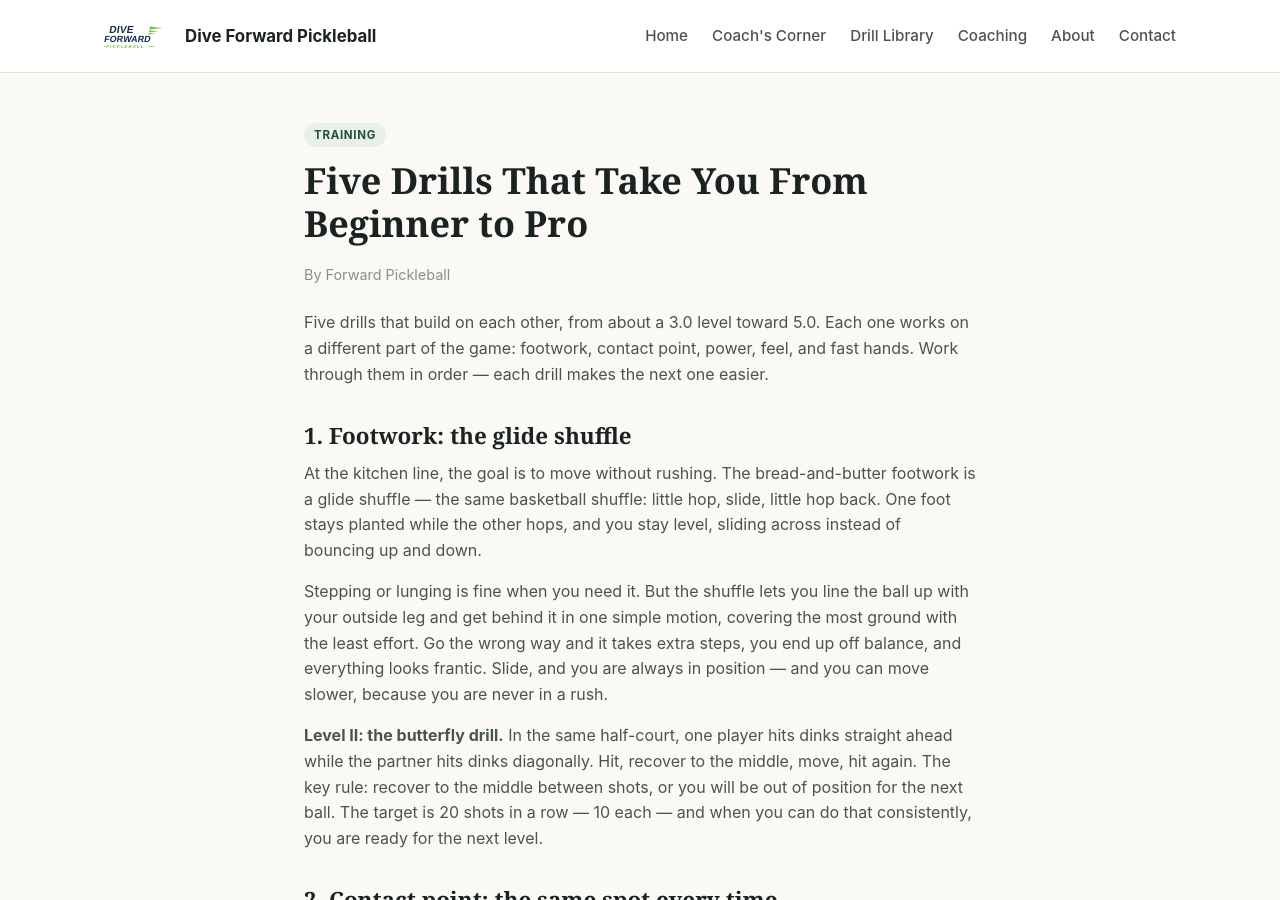
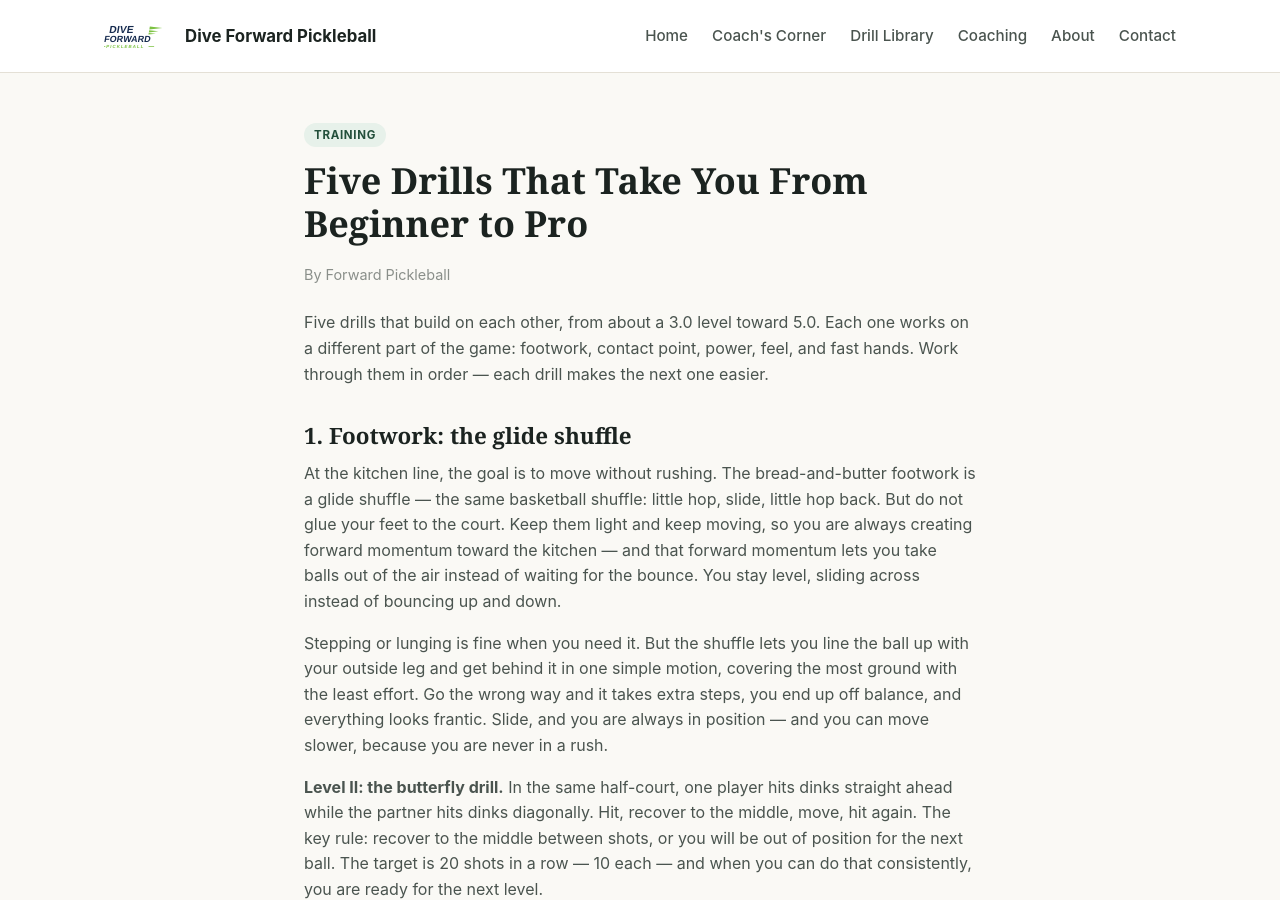
Before and after one commit to forwardpickleballorg-art/forwardpickleballorg-art.github.io, a Jekyll site: the page built from _posts/2026-11-16-five-drills-beginner-to-pro.html, in a window 1280 px wide and 900 px high. Built offline with Jekyll 4.4.1, drawn with Linux system fonts in a browser that asks for light colours.

Commit message:
Add forward momentum and taking balls out of the air to Five Drills footwork

```diff
--- a/_posts/2026-11-16-five-drills-beginner-to-pro.html
+++ b/_posts/2026-11-16-five-drills-beginner-to-pro.html
@@ -9,7 +9,7 @@ redirect_from:
 <p>Five drills that build on each other, from about a 3.0 level toward 5.0. Each one works on a different part of the game: footwork, contact point, power, feel, and fast hands. Work through them in order &mdash; each drill makes the next one easier.</p>
 
 <h2>1. Footwork: the glide shuffle</h2>
-<p>At the kitchen line, the goal is to move without rushing. The bread-and-butter footwork is a glide shuffle &mdash; the same basketball shuffle: little hop, slide, little hop back. One foot stays planted while the other hops, and you stay level, sliding across instead of bouncing up and down.</p>
+<p>At the kitchen line, the goal is to move without rushing. The bread-and-butter footwork is a glide shuffle &mdash; the same basketball shuffle: little hop, slide, little hop back. But do not glue your feet to the court. Keep them light and keep moving, so you are always creating forward momentum toward the kitchen &mdash; and that forward momentum lets you take balls out of the air instead of waiting for the bounce. You stay level, sliding across instead of bouncing up and down.</p>
 <p>Stepping or lunging is fine when you need it. But the shuffle lets you line the ball up with your outside leg and get behind it in one simple motion, covering the most ground with the least effort. Go the wrong way and it takes extra steps, you end up off balance, and everything looks frantic. Slide, and you are always in position &mdash; and you can move slower, because you are never in a rush.</p>
 <p><strong>Level II: the butterfly drill.</strong> In the same half-court, one player hits dinks straight ahead while the partner hits dinks diagonally. Hit, recover to the middle, move, hit again. The key rule: recover to the middle between shots, or you will be out of position for the next ball. The target is 20 shots in a row &mdash; 10 each &mdash; and when you can do that consistently, you are ready for the next level.</p>
 
```
